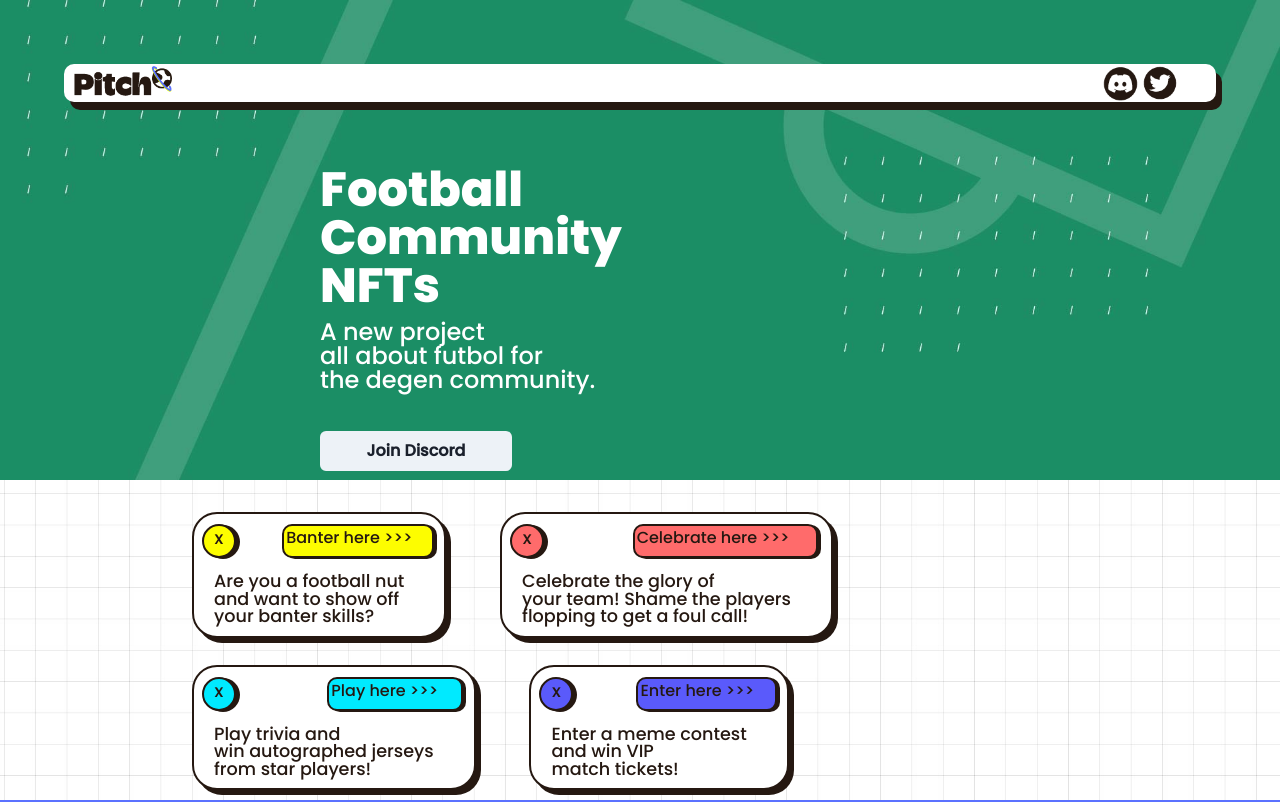
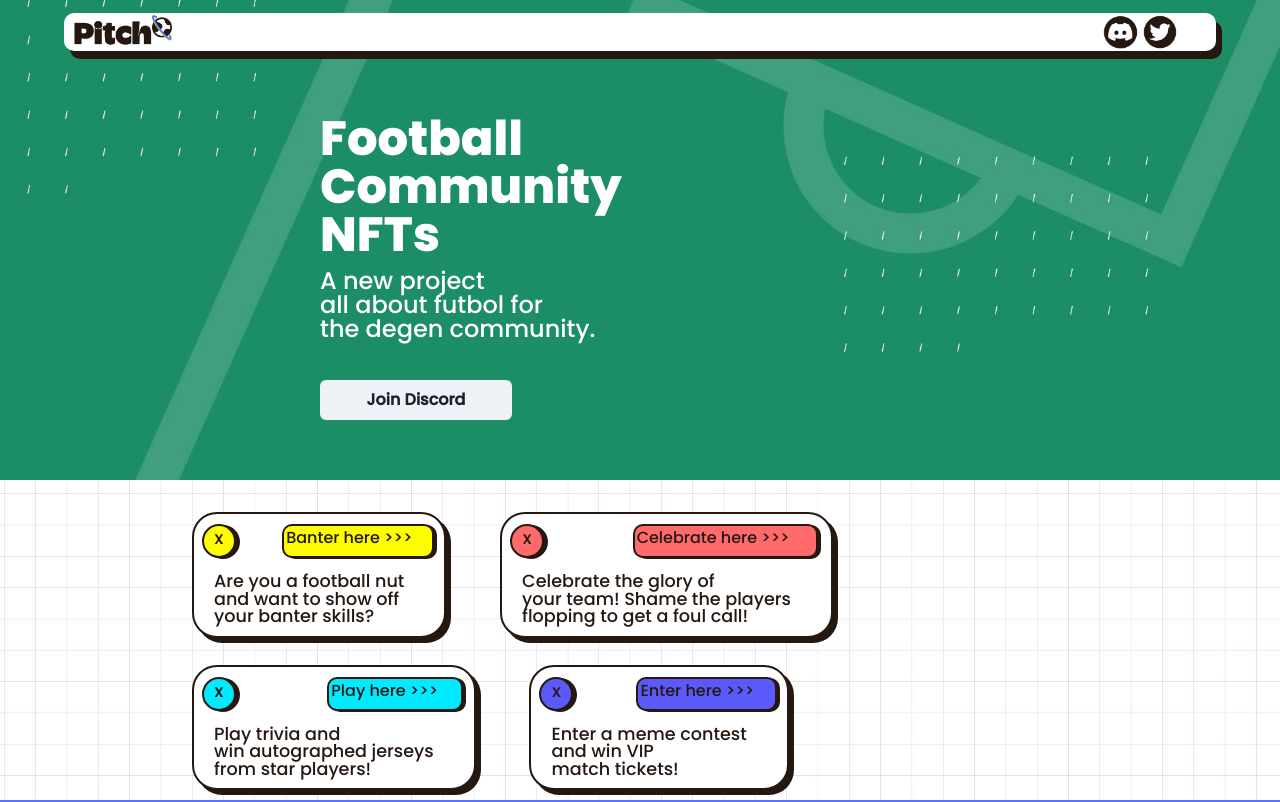
Before and after one commit to ryanjsfx2424/pitch-v3, a React (Create React App) app: page / in a window 1280 px wide. Shown: the top 802 px of the page. Built offline with nearby package versions, Linux system fonts and the light colour scheme.

Commit message:
put navbar closer to top

```diff
--- a/src/App.scss
+++ b/src/App.scss
@@ -68,7 +68,7 @@ input, textarea {
   background-color: white;
   color: #251811;
   margin: 0 auto;
-  margin-top: 5%;
+  margin-top: 1%;
   width: 90%;
   height: 8%;
   border-radius: 10px;
```
